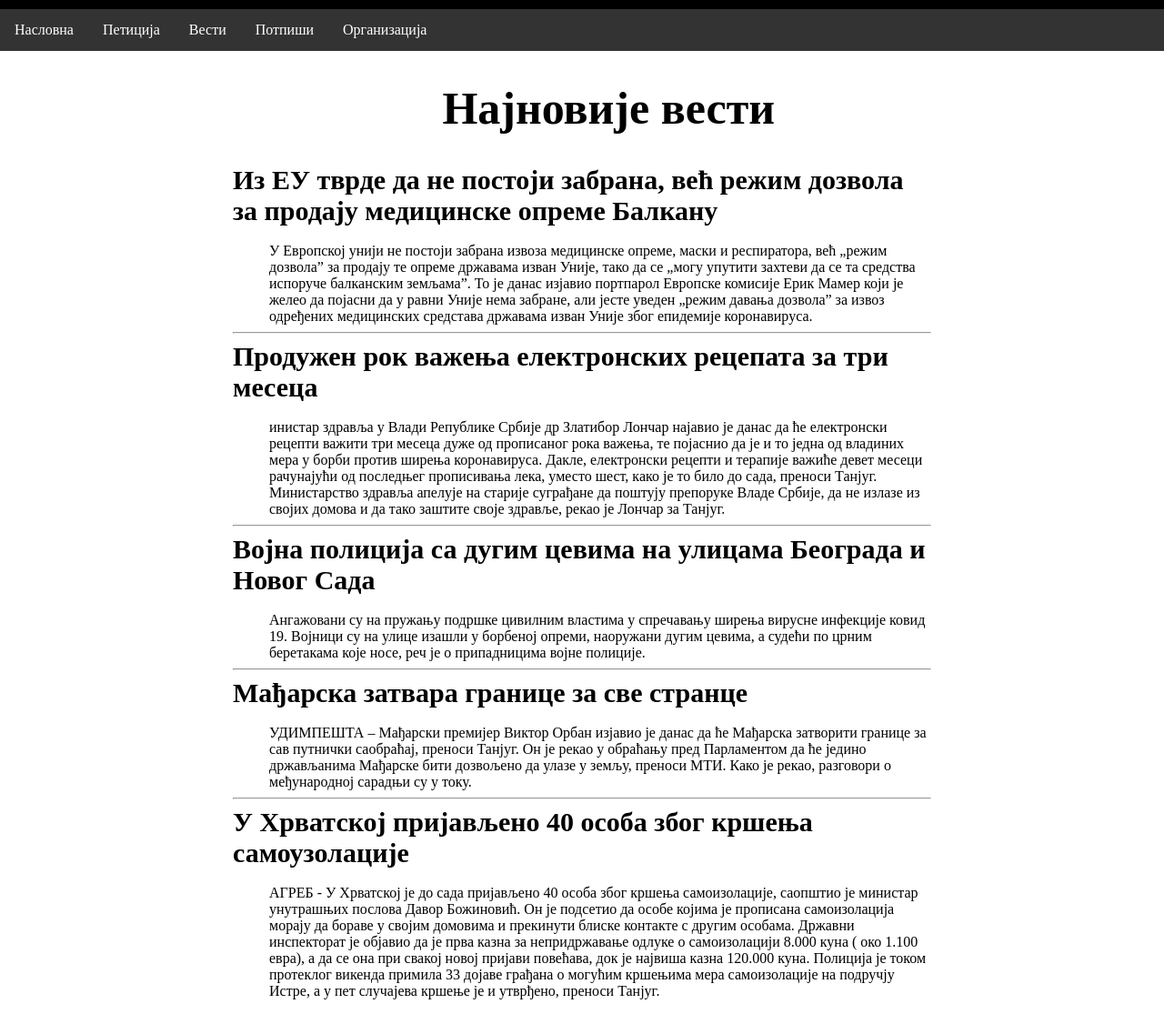
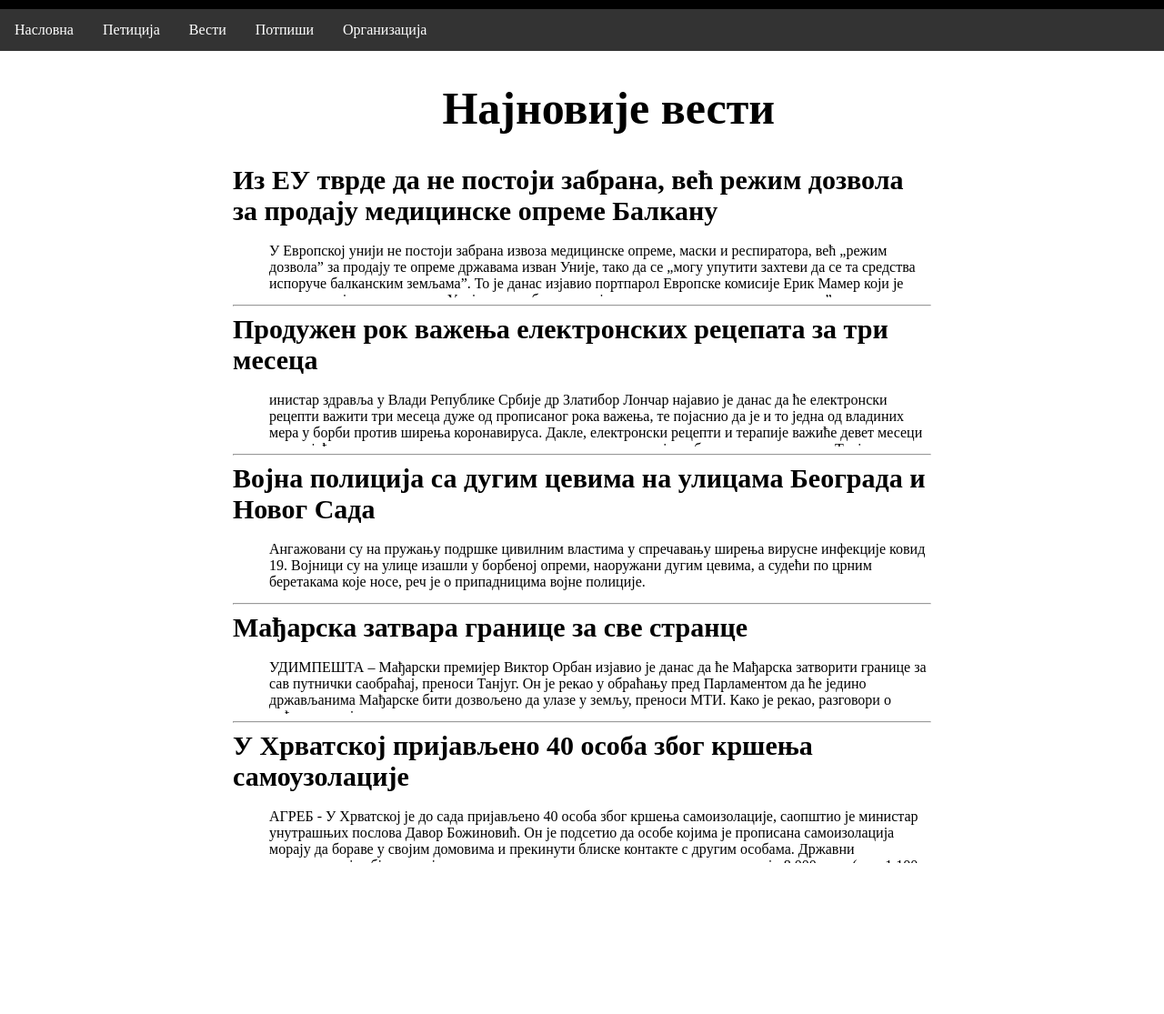
Before and after one commit to bpavle/PetitionWebsite, a PHP site: page /news.html in a window 1280 px wide. Shown: the whole page at 91% size. After the commit the page ends 949 px from the top, so only its background shows below. Run offline with PHP 8.4, Linux system fonts and the light colour scheme.

Commit message:
sakrivanje celih vesti za Acu

```diff
--- a/style.css
+++ b/style.css
@@ -151,18 +151,19 @@ body {
 .dropdown:hover .dropdown-content {
   display: block;
 }
-
+/*do ovde je prepisano sa w3school*/
 .news {
   margin-left: 20%;
   margin-right: 20%;
-
 }
-
-.links:hover{
+.news dd {
+  height: 60px;
+  overflow: auto;
+}
+.links:hover {
   color: red;
-
 }
-.links:link{
+.links:link {
   color: inherit;
   text-decoration: none;
 }
@@ -170,13 +171,12 @@ body {
 .links:active {
   color: lightgreen;
 }
-.links{
+.links {
   font-size: 30px;
   color: inherit;
 }
 
-#news-h1{
+#news-h1 {
   font-size: 50px;
   padding-left: 30%;
-
 }
```
